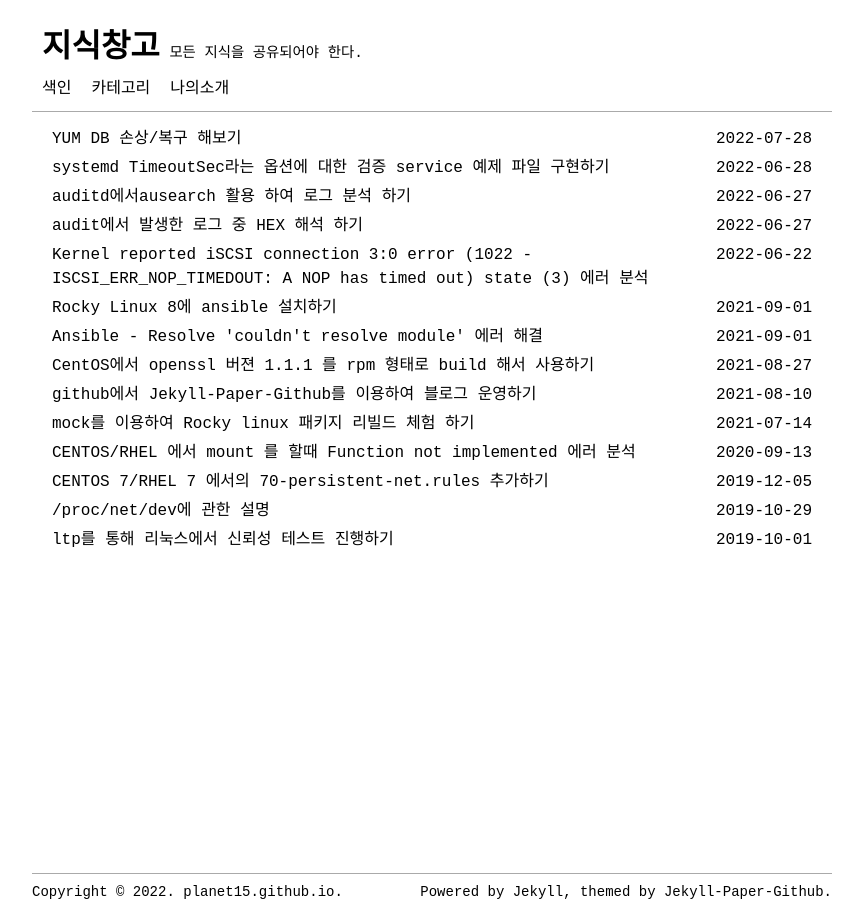
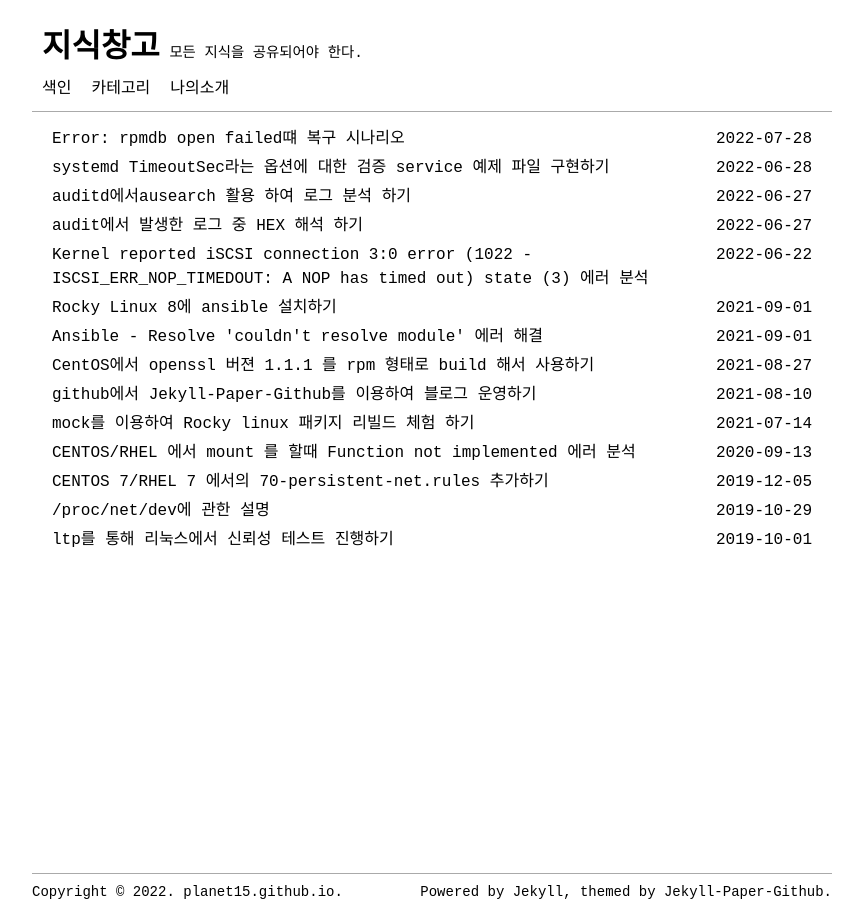
Before and after one commit to Planet15/planet15.github.io, a Jekyll site: the page built from index.html, in a window 1280 px wide. Shown: the whole page, without its empty margins (208-1071 px from the left). Built offline with Jekyll 4.4.1, drawn with Linux system fonts in a browser that asks for light colours; the list of posts is cut into pages by our own code; part of the change alters nothing that is shown.

Commit message:
2022-07-28-yum-db-recovery.markdown ver2

````diff
--- a/_posts/2022-07-28-yum-db-recovery.markdown
+++ b/_posts/2022-07-28-yum-db-recovery.markdown
@@ -1,8 +1,68 @@
 ---
 layout: post
-title: "YUM DB 손상/복구 해보기"
+title: "Error: rpmdb open failed떄 복구 시나리오"
 date: 2022-07-28
 last_modified_at: 2022-07-28
 categories: [linux]
 tags: [linux]
 ---
+
+rpm DB가 깨어진 상태와 복구가 필요한 테스트가 필요하여 시나리오를 구성 해보았다.
+
+1. 먼저 간단히 rpm DB를 아래와 같이 깨어진 상태를 만든다.
+   이미 깨어진 상태라면 이 과정은 생략 한다.
+```sh
+# cd /var/lib/rpm
+# cat /dev/null > __db.001
+# cat /dev/null > __db.002
+# cat /dev/null > __db.003
+```
+
+2. 이후 아래와 같이 yum check-update 명령을 사용 하면 Error: rpmdb open failed
+에러 메세지가 확인이 가능하다.
+```sh
+# yum check-update
+error: db5 error(11) from dbenv->open: Resource temporarily unavailable
+error: cannot open Packages index using db5 - Resource temporarily unavailable (11)
+error: cannot open Packages database in /var/lib/rpm
+CRITICAL:yum.main:
+
+Error: rpmdb open failed
+```
+
+3. rpm --rebuilddb 명령을사용하여 복구를 시도 한다.
+   -vv 옵션을 통해 복구 과정을 확인 가능하다.
+```sh
+# rpm --rebuilddb -vv
+D: rebuilding database /var/lib/rpm into /var/lib/rpmrebuilddb.1646
+D: opening db environment /var/lib/rpm private:0x401
+D: opening db index /var/lib/rpm/Packages 0x400 mode=0x0
+D: locked db index /var/lib/rpm/Packages
+D: opening db environment /var/lib/rpmrebuilddb.1646 private:0x401
+D: opening db index /var/lib/rpmrebuilddb.1646/Packages (none) mode=0x42
+D: opening db index /var/lib/rpmrebuilddb.1646/Packages 0x1 mode=0x42
+D: disabling fsync on database
+<snip>
+D: closed db index /var/lib/rpm/Packages
+D: closed db environment /var/lib/rpm
+D: closed db index /var/lib/rpmrebuilddb.1646/Sha1header
+D: closed db index /var/lib/rpmrebuilddb.1646/Sigmd5
+D: closed db index /var/lib/rpmrebuilddb.1646/Installtid
+D: closed db index /var/lib/rpmrebuilddb.1646/Dirnames
+D: closed db index /var/lib/rpmrebuilddb.1646/Triggername
+D: closed db index /var/lib/rpmrebuilddb.1646/Obsoletename
+D: closed db index /var/lib/rpmrebuilddb.1646/Conflictname
+D: closed db index /var/lib/rpmrebuilddb.1646/Providename
+D: closed db index /var/lib/rpmrebuilddb.1646/Requirename
+D: closed db index /var/lib/rpmrebuilddb.1646/Group
+D: closed db index /var/lib/rpmrebuilddb.1646/Basenames
+D: closed db index /var/lib/rpmrebuilddb.1646/Name
+D: closed db index /var/lib/rpmrebuilddb.1646/Packages
+D: closed db environment /var/lib/rpmrebuilddb.1646
+```
+
+4. 최종적으로yum clean all을 한후, yum check-update 를 확인하여 복구된 rpm DB를 확인한다.
+```sh
+# yum clean all
+# yum check-update
+```
````
